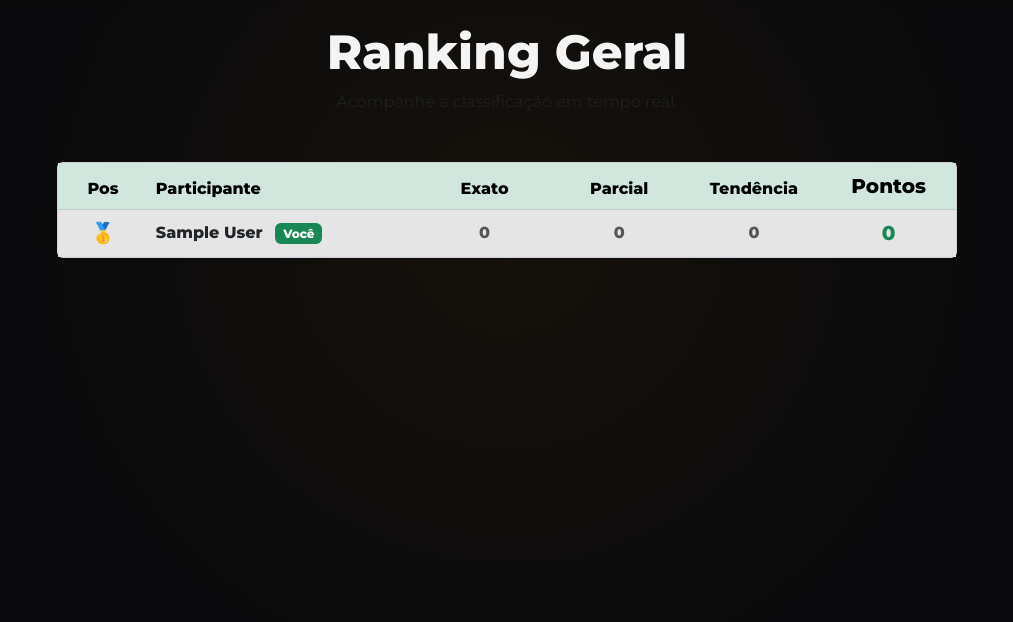
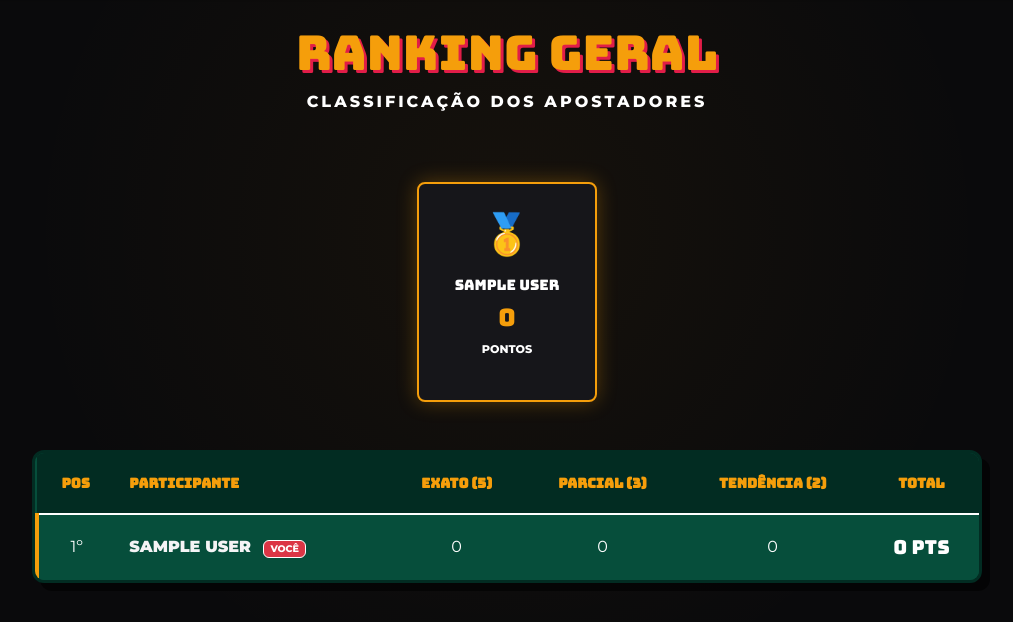
Before and after one commit to maisumdiego/bolaoworldcup26, a Flask app: page /ranking in a window 1280 px wide. Shown: the part 89-711 px from the top of the page, without its empty margins (133-1146 px from the left). Run offline with Flask 3, Linux system fonts and the light colour scheme; a user stored in the database is signed in; tables that the repository leaves empty hold one stand-in row (values such as "Sample post").

Commit message:
Ajustes e alterações de front-end

```diff
--- a/routes/main.py
+++ b/routes/main.py
@@ -201,3 +201,12 @@ def torneio():
 
     # Enviamos TUDO para uma única tela
     return render_template('torneio.html', grupos=grupos_ordenados, jogos_mata_mata=jogos_json)
+
+# =====================================================================
+
+@main_bp.route('/get_palpites_jogo/<int:jogo_id>')
+@login_required
+def get_palpites_jogo(jogo_id):
+    jogo = Game.query.get_or_404(jogo_id)
+    # Lógica de bloqueio por horário e busca de Prediction/User...
+    # return jsonify({"status": "success", "palpites": lista_de_objetos})
--- a/static/css/style.css
+++ b/static/css/style.css
@@ -113,10 +113,21 @@ body {
 
 .dias-nav {
     border-bottom: none;
-    -ms-overflow-style: none;
-    scrollbar-width: none;
+    overflow-x: auto; /* Garante o scroll */
+    scrollbar-width: thin; /* Firefox */
+    scrollbar-color: var(--pulp-gold) transparent; /* Firefox */
+    padding-bottom: 5px;
 }
-.dias-nav::-webkit-scrollbar { display: none; }
+.dias-nav::-webkit-scrollbar {
+    height: 6px;
+}
+.dias-nav::-webkit-scrollbar-track {
+    background: transparent;
+}
+.dias-nav::-webkit-scrollbar-thumb {
+    background-color: var(--pulp-gold);
+    border-radius: 10px;
+}
 
 .dia-btn {
     display: flex;
@@ -128,7 +139,7 @@ body {
     border: 2px solid transparent !important;
     border-radius: 6px !important;
     padding: 8px 15px !important;
-    min-width: 80px;
+    min-width: 90px; /* Um pouco maior para facilitar o clique */
     font-family: 'Montserrat', sans-serif;
     transition: all 0.2s ease;
 }
@@ -288,3 +299,165 @@ body {
     .placar-x { margin: 0 5px !important; }
     .bandeira { width: 50px; }
 }
+
+.text-placeholder {
+    color: #d1d1d6 !important; /* Cinza claro sugerido */
+    font-size: 0.9rem;
+    font-style: italic;
+    opacity: 0.8;
+}
+
+/* ==========================================================================
+   MODAL DE PALPITES: ESTILO VERDE PROFUNDO
+   ========================================================================== */
+.modal-content.pulp-modal {
+    background-color: #064e3b !important; /* Verde da Nav */
+    border: 2px solid var(--pulp-gold) !important;
+    color: #fff !important;
+    box-shadow: 0 0 30px rgba(0,0,0,0.5);
+}
+
+.modal-header.pulp-header {
+    background-color: #022c22 !important; /* Verde mais escuro */
+    border-bottom: 2px solid #ffffff !important; /* Linha branca divisória */
+}
+
+.modal-title {
+    font-family: 'Bungee', cursive;
+    color: var(--pulp-gold) !important;
+}
+
+/* Tabela de Apostas dentro do Modal */
+.table-espios {
+    background-color: transparent !important;
+    width: 100%;
+}
+
+.table-espios tr:nth-child(even) {
+    background-color: rgba(2, 44, 34, 0.4) !important;
+}
+
+.table-espios td {
+    padding: 12px !important;
+    color: #fff !important;
+    border-bottom: 1px solid rgba(255, 255, 255, 0.1) !important;
+}
+
+.placar-espiao {
+    font-family: 'Bungee', cursive;
+    color: var(--pulp-gold) !important;
+    font-size: 1.1rem;
+}
+
+
+/* ==========================================================================
+   RANKING: O PÓDIO DE HONRA (TOP 3)
+   ========================================================================== */
+.podium-container {
+    display: flex;
+    justify-content: center;
+    align-items: flex-end;
+    gap: 15px;
+    margin-bottom: 50px;
+    padding-top: 20px;
+}
+
+.podium-card {
+    background-color: var(--surface-dark);
+    border: 2px solid #27272a;
+    border-radius: 8px;
+    text-align: center;
+    padding: 20px 10px;
+    width: 100%;
+    max-width: 180px;
+    transition: transform 0.3s ease;
+}
+
+.podium-card:hover { transform: translateY(-5px); }
+
+/* Medalhas Individuais */
+.podium-1 {
+    height: 220px;
+    border-color: var(--pulp-gold) !important;
+    box-shadow: 0 0 20px rgba(245, 158, 11, 0.3);
+    order: 2; /* O 1º fica no centro */
+}
+.podium-2 { height: 180px; order: 1; border-color: #cbd5e1 !important; } /* Prata */
+.podium-3 { height: 160px; order: 3; border-color: #d97706 !important; } /* Bronze */
+
+.podium-medal { font-size: 2.5rem; margin-bottom: 10px; display: block; }
+.podium-name { font-family: 'Bungee', cursive; font-size: 0.9rem; color: #fff; margin-bottom: 5px; }
+.podium-points { font-family: 'Bungee', cursive; color: var(--pulp-gold); font-size: 1.5rem; }
+
+/* ==========================================================================
+   RANKING: VERDE PROFUNDO (SEM FUNDO BRANCO)
+   ========================================================================== */
+
+/* Container da Tabela */
+.ranking-card {
+    background-color: #064e3b !important;
+    border: 3px solid #022c22 !important;
+    border-radius: 12px;
+    box-shadow: 8px 8px 0px rgba(0,0,0,0.6);
+    overflow: hidden;
+    margin-top: 20px;
+}
+
+/* Reset de Tabela do Bootstrap */
+.table-pulp {
+    margin-bottom: 0 !important;
+    --bs-table-bg: transparent !important; /* Mata o fundo branco do Bootstrap */
+    background-color: transparent !important;
+}
+
+/* Cabeçalho Escuro */
+.table-pulp thead tr th {
+    background-color: #022c22 !important; /* Verde mais escuro no topo */
+    color: var(--pulp-gold) !important;
+    font-family: 'Bungee', cursive;
+    text-transform: uppercase;
+    font-size: 0.85rem;
+    padding: 20px 15px !important;
+    border-bottom: 2px solid #ffffff !important; /* Linha divisória branca pedida */
+    border-top: none !important;
+}
+
+/* Linhas do Corpo */
+.table-pulp tbody tr td {
+    background-color: #064e3b !important; /* Verde da Nav nas células */
+    color: #ffffff !important;
+    padding: 18px 15px !important;
+    border: none !important;
+}
+
+/* Zebra: Linhas Pares mais Escuras */
+.table-pulp tbody tr:nth-child(even) td {
+    background-color: #043d2e !important;
+}
+
+/* Destaque do Usuário (Vermelho da Igreja) */
+.user-row-highlight td {
+    background-color: rgba(225, 29, 72, 0.35) !important; /* Vermelho Igreja com transparência */
+    color: #ffffff !important;
+    border-top: 1px solid var(--church-red) !important;
+    border-bottom: 1px solid var(--church-red) !important;
+}
+
+/* Indicador visual na primeira coluna */
+.user-row-highlight td:first-child {
+    border-left: 4px solid var(--pulp-gold) !important; /* "Seta" dourada indicando o usuário */
+    border-top-left-radius: 4px;
+    border-bottom-left-radius: 4px;
+}
+
+/* Nome do usuário em destaque */
+.user-row-highlight .user-name-text {
+    color: var(--brand-color) !important;
+    font-weight: 900;
+    text-transform: uppercase;
+}
+
+.pontos-total {
+    font-family: 'Bungee', cursive;
+    color: var(--pulp-gold) !important;
+}
--- a/templates/ranking.html
+++ b/templates/ranking.html
@@ -1,49 +1,59 @@
 {% extends "base.html" %}
 
-{% block title %}Ranking - Bolão 2026{% endblock %}
+{% block content %}
+<div class="container mt-4 mb-5">
 
-{% block content %}
-<div class="container mt-4">
     <div class="text-center mb-5">
-        <h2 class="display-5 fw-bold">Ranking Geral</h2>
-        <p class="text-muted">Acompanhe a classificação em tempo real.</p>
+        <h2 class="text-uppercase" style="font-family: 'Bungee', cursive; color: var(--pulp-gold); text-shadow: 3px 3px 0px var(--church-red); font-size: 3rem;">
+            Ranking Geral
+        </h2>
+        <p class="text-uppercase fw-bold" style="letter-spacing: 3px; color: #fff;">
+            Classificação dos Apostadores
+        </p>
     </div>
 
-    <div class="card shadow-sm mx-auto" style="max-width: 900px;">
-    <div class="card-body p-0">
+    {% if ranking %}
+        <div class="podium-container mb-5">
+            {% for jogador in ranking[:3] %}
+                <div class="podium-card podium-{{ loop.index }}">
+                    <span class="podium-medal">
+                        {% if loop.index == 1 %}🥇{% elif loop.index == 2 %}🥈{% else %}🥉{% endif %}
+                    </span>
+                    <div class="podium-name text-truncate px-2" style="color: #fff !important;">{{ jogador.nome }}</div>
+                    <div class="podium-points" style="color: var(--pulp-gold) !important;">{{ jogador.pontos }}</div>
+                    <small class="text-uppercase fw-bold" style="font-size: 0.7rem; color: #fff !important;">Pontos</small>
+                </div>
+            {% endfor %}
+        </div>
+
+        <div class="ranking-card mx-auto" style="max-width: 950px;">
             <div class="table-responsive">
-            <table class="table table-hover align-middle mb-0 text-center">
-                <thead class="table-success text-white">
+                <table class="table table-pulp align-middle text-center">
+                    <thead>
                         <tr>
-                        <th style="width: 10%">Pos</th>
-                        <th class="text-start" style="width: 30%">Participante</th>
-                        <th style="width: 15%" title="Placar exato (5 pontos)">Exato</th>
-                        <th style="width: 15%" title="Acertou vencedor e gols de 1 time (3 pontos)">Parcial</th>
-                        <th style="width: 15%" title="Acertou apenas o vencedor (2 pontos)">Tendência</th>
-                        <th class="fw-bold fs-5" style="width: 15%">Pontos</th>
+                            <th>Pos</th>
+                            <th class="text-start">Participante</th>
+                            <th>Exato (5)</th>
+                            <th>Parcial (3)</th>
+                            <th>Tendência (2)</th>
+                            <th>Total</th>
                         </tr>
                     </thead>
                     <tbody>
                         {% for jogador in ranking %}
-                    <tr class="{% if current_user.name == jogador.nome %}table-active fw-bold{% endif %}">
-                        <td class="fs-5">
-                            {% if loop.index == 1 %}🥇{% elif loop.index == 2 %}🥈{% elif loop.index == 3 %}🥉{% else %}{{ loop.index }}º{% endif %}
-                        </td>
+                        <tr class="{% if current_user.name == jogador.nome %}user-row-highlight{% endif %}">
+                            <td><span class="pos-numero">{{ loop.index }}º</span></td>
                             <td class="text-start">
-                            {{ jogador.nome }}
+                                <span class="user-name-text">{{ jogador.nome }}</span>
                                 {% if current_user.name == jogador.nome %}
-                                <span class="badge bg-success ms-2">Você</span>
+                                    <span class="badge bg-danger ms-2" style="font-size: 0.6rem; border: 1px solid #fff;">VOCÊ</span>
                                 {% endif %}
                             </td>
-                        <td class="text-muted">{{ jogador.exatos }}</td>
-                        <td class="text-muted">{{ jogador.parciais }}</td>
-                        <td class="text-muted">{{ jogador.tendencia }}</td>
-                        <td class="fw-bold fs-5 text-success">{{ jogador.pontos }}</td>
-                    </tr>
-                    {% else %}
-                    <tr>
-                        <td colspan="6" class="text-center py-4 text-muted">
-                            Nenhum jogo foi encerrado ainda. Faça seus palpites!
+                            <td>{{ jogador.exatos }}</td>
+                            <td>{{ jogador.parciais }}</td>
+                            <td>{{ jogador.tendencia }}</td>
+                            <td class="pontos-total" style="font-size: 1.2rem;">
+                                {{ jogador.pontos }} pts
                             </td>
                         </tr>
                         {% endfor %}
@@ -51,6 +61,6 @@
                 </table>
             </div>
         </div>
-</div>
+    {% endif %}
 </div>
 {% endblock %}
```
Also changed, not shown: static/js/scripts.js (+50 -0 lines), templates/palpites.html (+46 -74 lines). Lines whose indentation alone changed are shown as unchanged.
